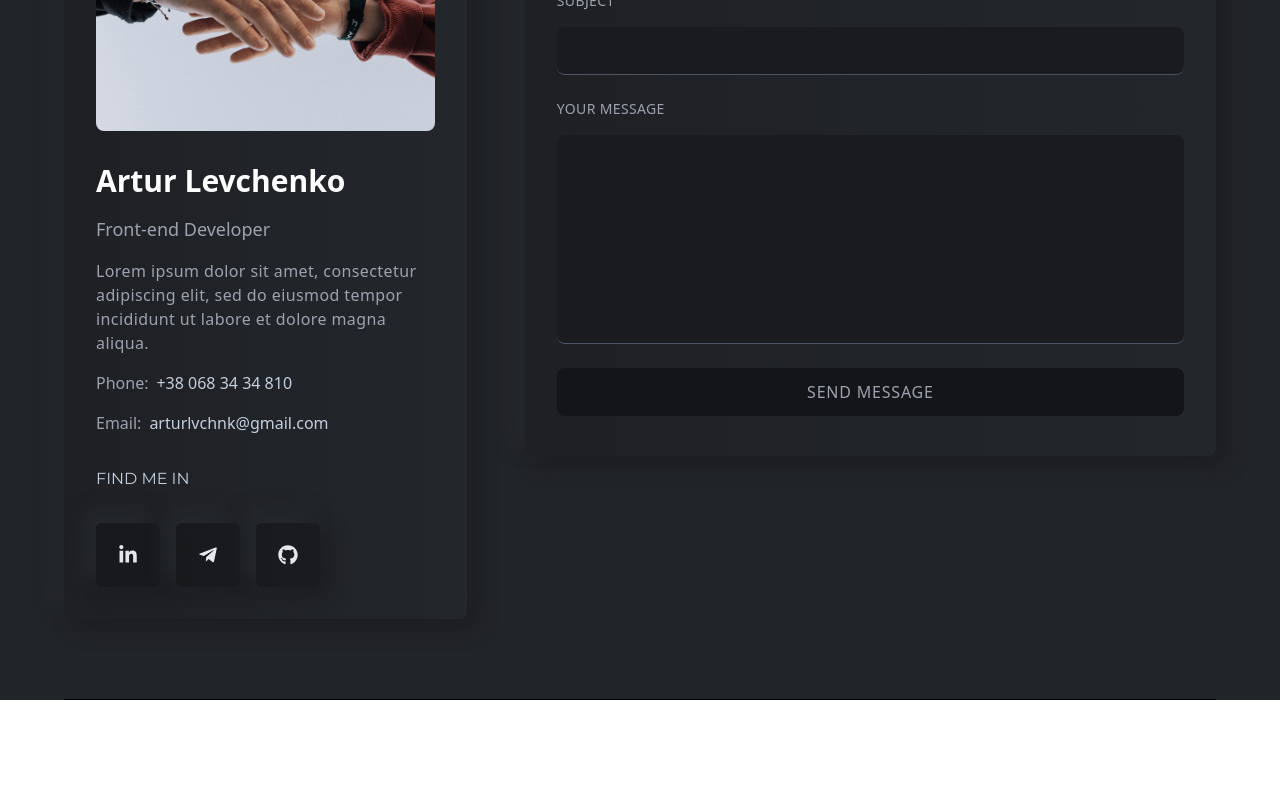
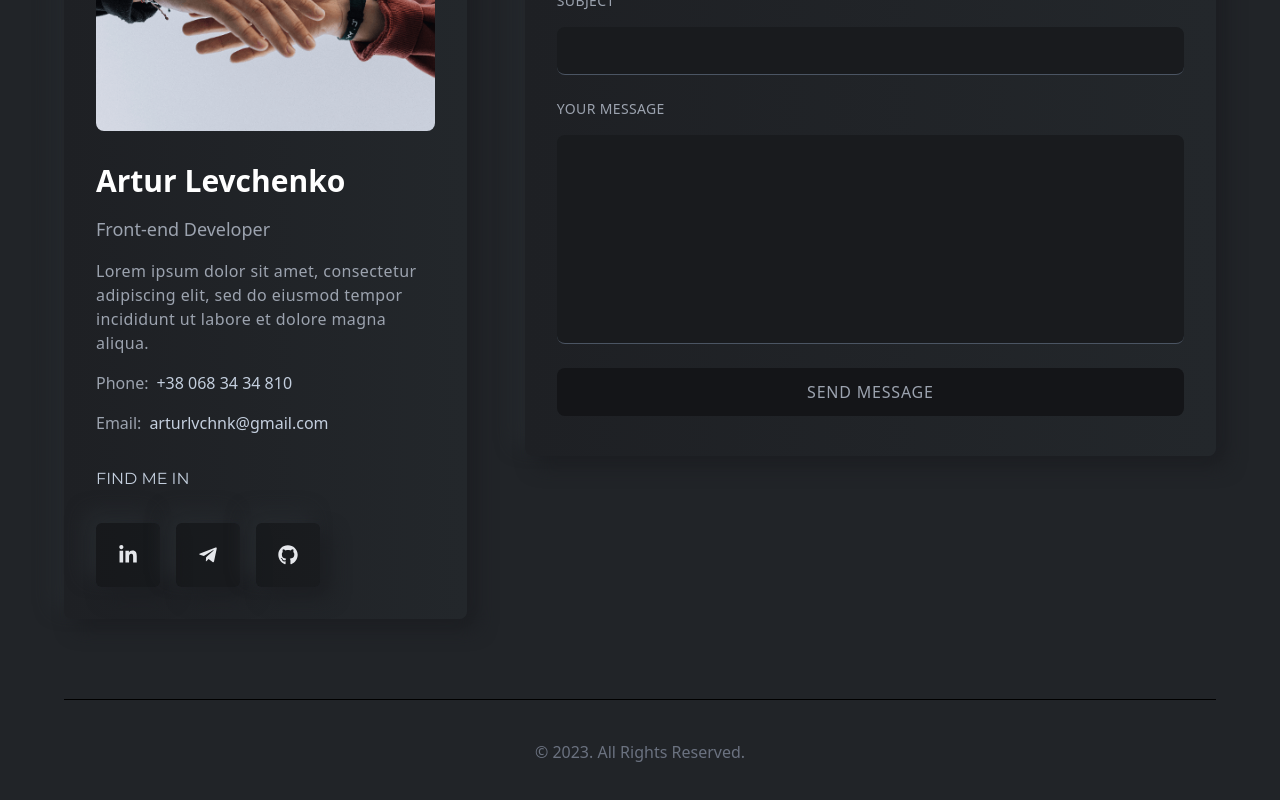
Before and after one commit to LightForLife/portfolio, a React (Create React App) app: page / in a window 1280 px wide. Shown: the part 4212-5012 px from the top of the page. Before the commit the page ends 4912 px from the top, so only its background shows below. Built offline with nearby package versions, Linux system fonts and the light colour scheme.

Commit message:
add footer

```diff
--- a/public/index.html
+++ b/public/index.html
@@ -2,7 +2,7 @@
 <html lang="en">
   <head>
     <meta charset="utf-8" />
-    <link rel="icon" href="%PUBLIC_URL%/favicon.ico" />
+    <link rel="icon" href="%PUBLIC_URL%/favicon.png" />
     <meta name="viewport" content="width=device-width, initial-scale=1" />
     <meta name="theme-color" content="#000000" />
     <meta
@@ -24,7 +24,7 @@
       work correctly both with client-side routing and a non-root public URL.
       Learn how to configure a non-root public URL by running `npm run build`.
     -->
-    <title>React App</title>
+    <title>Artur Levchenko</title>
 
     <!-- Start Single Page Apps for GitHub Pages -->
     <script type="text/javascript">
--- a/src/components/App.jsx
+++ b/src/components/App.jsx
@@ -4,6 +4,7 @@ import Banner from './Banner/Banner';
 import Projects from './Projects/Projects';
 import Resume from './Resume/Resume';
 import Contacts from './Contacts/Contacts';
+import Footer from './Footer.js/Footer';
 
 export const App = () => {
   return (
@@ -15,6 +16,7 @@ export const App = () => {
         <Projects />
         <Resume />
         <Contacts />
+        <Footer />
       </div>
     </div>
   );
--- /dev/null
+++ b/src/components/Footer.js/Footer.js
@@ -0,0 +1,13 @@
+import React from 'react';
+
+const Footer = () => {
+  return (
+    <div className="w-full py-10">
+      <p className="text-center text-gray-500 text-base">
+        &copy; {new Date().getFullYear()}. All Rights Reserved.
+      </p>
+    </div>
+  );
+};
+
+export default Footer;
```
Also changed, not shown: public/favicon.png (added), 1 other file (tests, documents, lock files or other folders).
